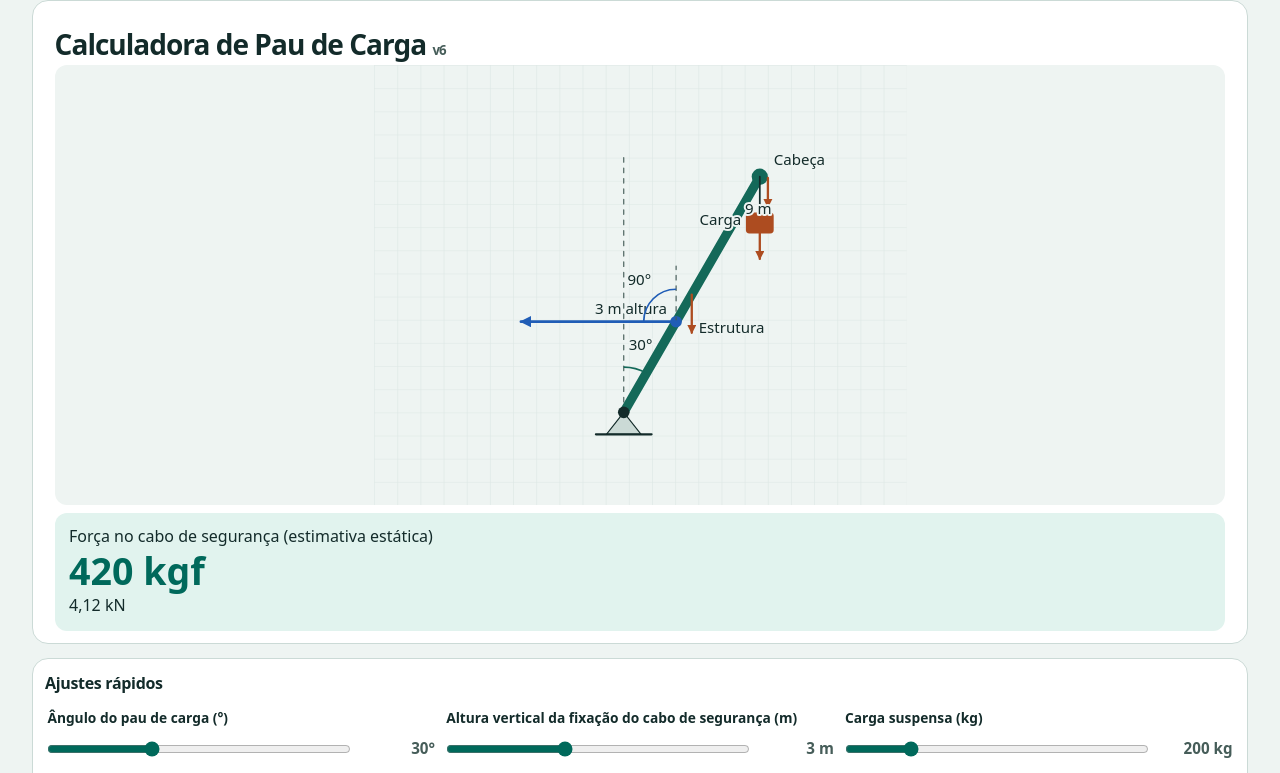
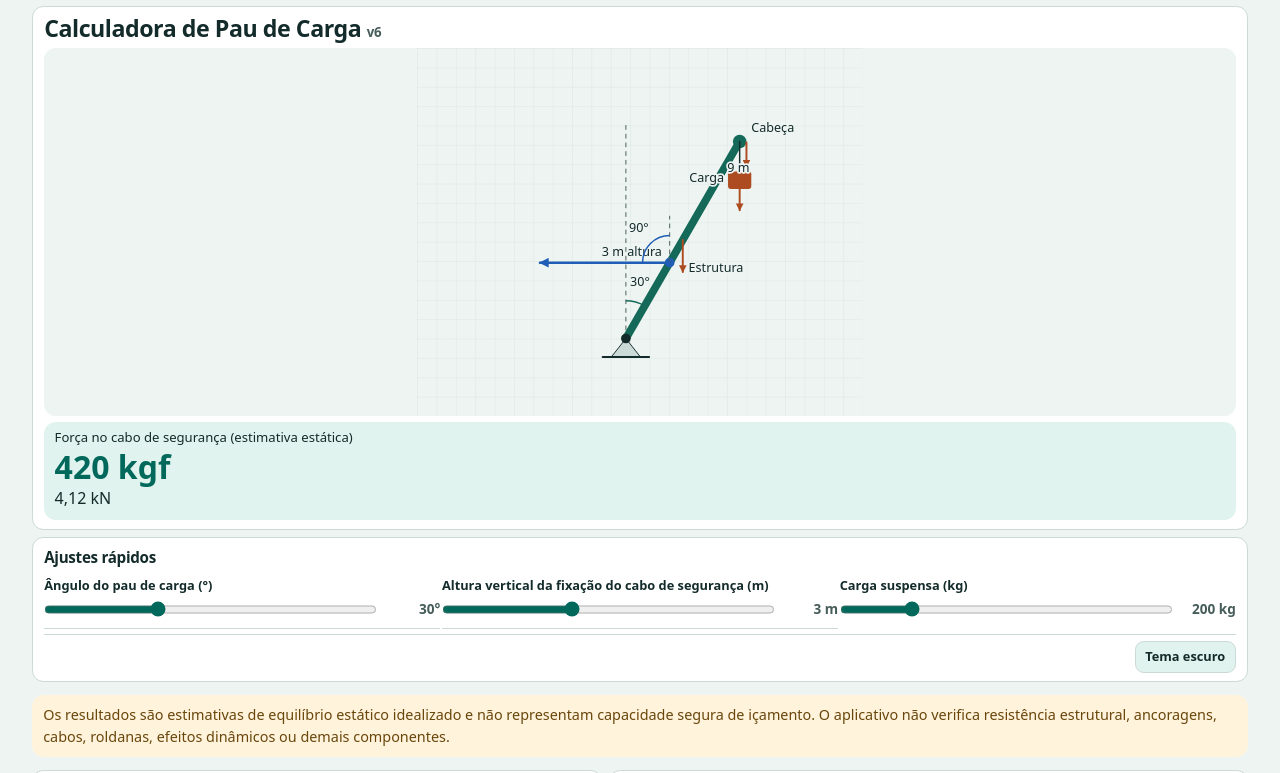
Before and after one commit to raymagalhaes/calculadora-pau-de-carga, a plain HTML site: page index.html in a window 1280 px wide. Shown: the top 773 px of the page. Drawn offline with Linux system fonts and the light colour scheme.

Commit message:
Compacta interface, remove cabeçalho e move tema e instalação abaixo dos sliders

```diff
--- a/style.css
+++ b/style.css
@@ -90,3 +90,24 @@ th:last-child, td:last-child { text-align: right; }
 .slider-line input[type="range"] { flex: 1; width: auto; min-width: 0; margin: .15rem 0; }
 .slider-line output { min-width: 4.5rem; text-align: right; font-size: .95rem; font-weight: 700; font-variant-numeric: tabular-nums; }
 @media (max-width: 859px) { .quick-grid { grid-template-columns: 1fr; } }
+
+/* v6: sem tarja superior; título integrado à visualização e ações secundárias após sliders. */
+main { padding-top: .35rem; }
+.layout { gap: .45rem; }
+.panel { border-radius: .7rem; padding: .55rem .7rem; }
+.visual h1 { font-size: clamp(1.05rem, 4.4vw, 1.45rem); margin: 0 0 .3rem; line-height: 1.2; letter-spacing: -.02em; }
+.visual #diagram { max-height: min(46vh, 23rem); }
+.primary-tension { margin-top: .35rem; padding: .4rem .65rem; }
+.primary-tension strong { font-size: clamp(1.45rem, 6vw, 2rem); }
+.primary-tension > span:first-child { font-size: .82rem; }
+.quick-controls { padding: .5rem .7rem; }
+.quick-controls h2 { font-size: .95rem; margin: 0 0 .15rem; }
+.quick-grid { gap: .1rem; }
+.quick-item { padding: .25rem 0; }
+.quick-item > label { font-size: .8rem; }
+.slider-line { gap: .45rem; }
+.slider-line input[type="range"] { min-height: 1.8rem; margin: 0; }
+.slider-line output { font-size: .85rem; min-width: 3.5rem; }
+.utility-actions { display: flex; justify-content: flex-end; flex-wrap: wrap; gap: .35rem; margin-top: .35rem; padding-top: .35rem; border-top: 1px solid var(--line); }
+.utility-actions button { min-height: 2rem; padding: .25rem .6rem; font-size: .8rem; }
+.notice { margin-block: .35rem; padding: .6rem .7rem; }
```
